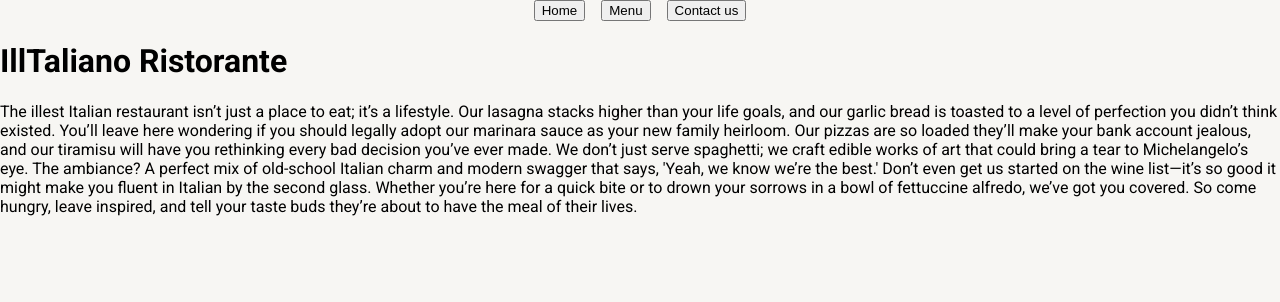
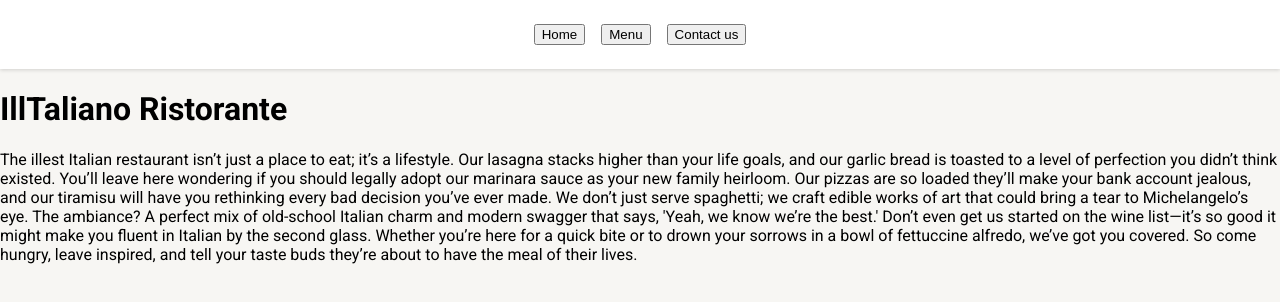
Before and after one commit to aleksapetrovic2907/odin-10-restaurant, a website built with webpack: page src/template.html in a window 1280 px wide. Built offline with nearby package versions, Linux system fonts and the light colour scheme.

Commit message:
apply styling to navbar

```diff
--- a/src/styles.css
+++ b/src/styles.css
@@ -21,4 +21,8 @@ nav {
     justify-content: center;
     align-items: center;
     gap: 1rem;
+
+    background-color: white;
+    padding: 1.5rem;
+    box-shadow: rgba(0, 0, 0, 0.16) 0px 1px 4px;
 }
```
